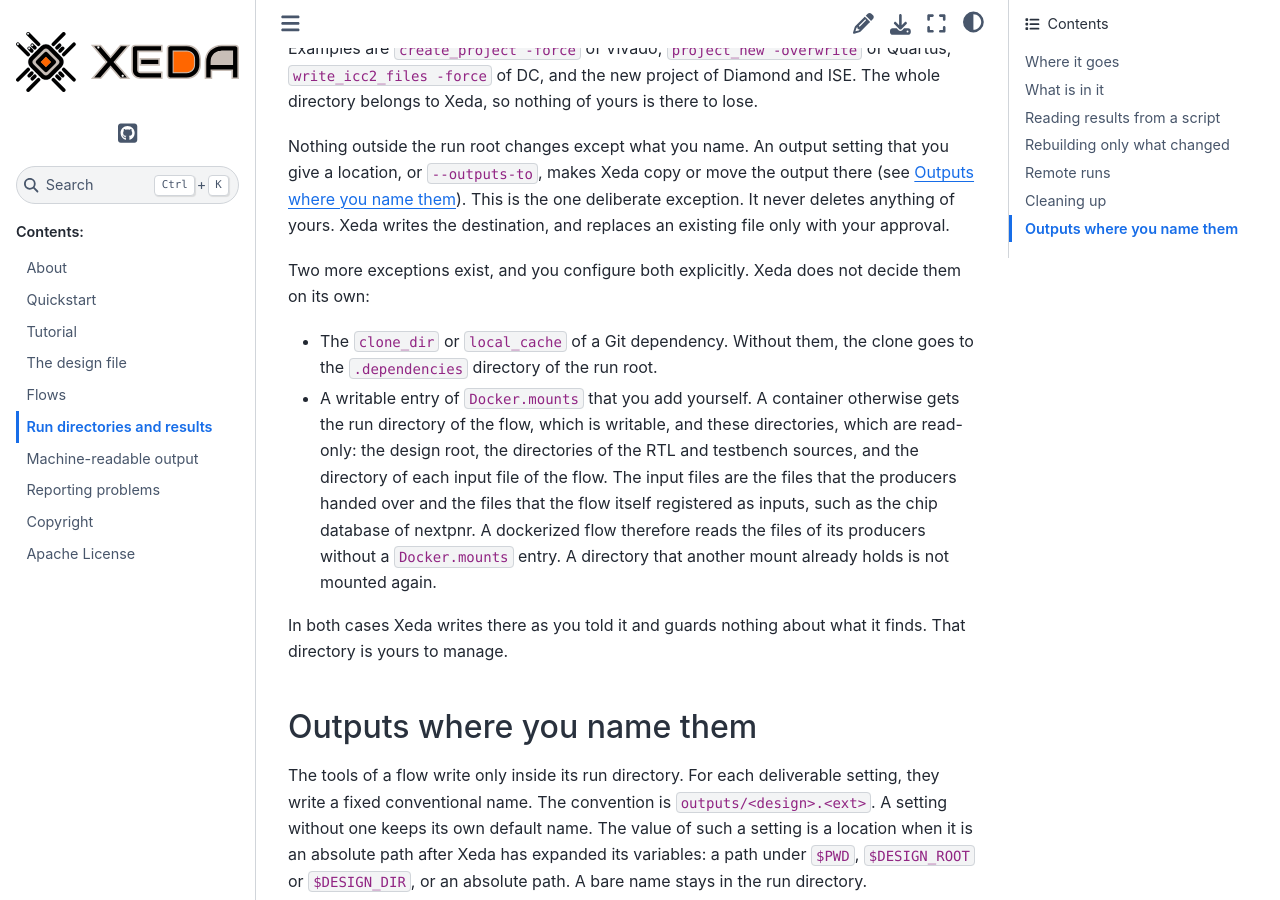
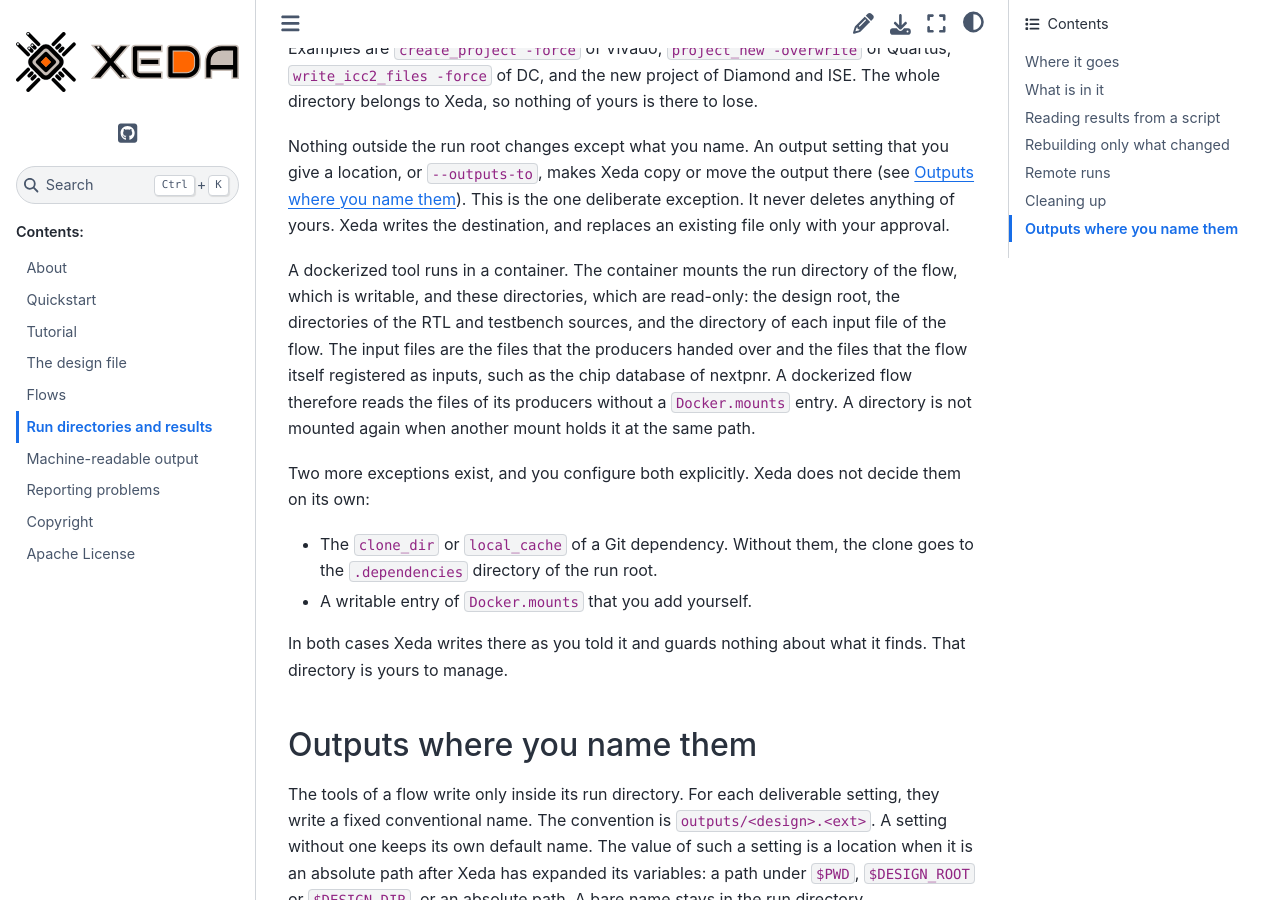
Before and after one commit to XedaHQ/xeda, a Sphinx documentation site: the page built from docs/run-directories.rst, in a window 1280 px wide and 900 px high, scrolled down 16996 px. Built offline with Sphinx 7.4.7 and the Sphinx Book theme 1.1.4, drawn with Linux system fonts in a browser that asks for light colours.

Commit message:
Hold a directory for a container only at the same path
A configured mount maps a host path to a container path. The tool is handed the host
path, so a mount at another container path does not hold an input there. Xeda now
counts a configured mount as holding a directory only when both paths are equal, and
mounts the directory read-only otherwise.

The documentation describes the default mounts apart from the explicit exceptions, and
the tests cover nested input directories and a linked input.

```diff
--- a/docs/run-directories.rst
+++ b/docs/run-directories.rst
@@ -658,17 +658,19 @@
 them`_). This is the one deliberate exception. It never deletes anything of yours. Xeda writes the
 destination, and replaces an existing file only with your approval.
 
+A dockerized tool runs in a container. The container mounts the run directory of the flow, which
+is writable, and these directories, which are read-only: the design root, the directories of the RTL
+and testbench sources, and the directory of each input file of the flow. The input files are the
+files that the producers handed over and the files that the flow itself registered as inputs, such
+as the chip database of nextpnr. A dockerized flow therefore reads the files of its producers
+without a ``Docker.mounts`` entry. A directory is not mounted again when another mount holds it at
+the same path.
+
 Two more exceptions exist, and you configure both explicitly. Xeda does not decide them on its own:
 
 - The ``clone_dir`` or ``local_cache`` of a Git dependency. Without them, the clone goes to the
   ``.dependencies`` directory of the run root.
-- A writable entry of ``Docker.mounts`` that you add yourself. A container otherwise gets the run
-  directory of the flow, which is writable, and these directories, which are read-only: the design
-  root, the directories of the RTL and testbench sources, and the directory of each input file of
-  the flow. The input files are the files that the producers handed over and the files that the
-  flow itself registered as inputs, such as the chip database of nextpnr. A dockerized flow
-  therefore reads the files of its producers without a ``Docker.mounts`` entry. A directory that
-  another mount already holds is not mounted again.
+- A writable entry of ``Docker.mounts`` that you add yourself.
 
 In both cases Xeda writes there as you told it and guards nothing about what it finds. That
 directory is yours to manage.
```
Also changed, not shown: 2 other files.
